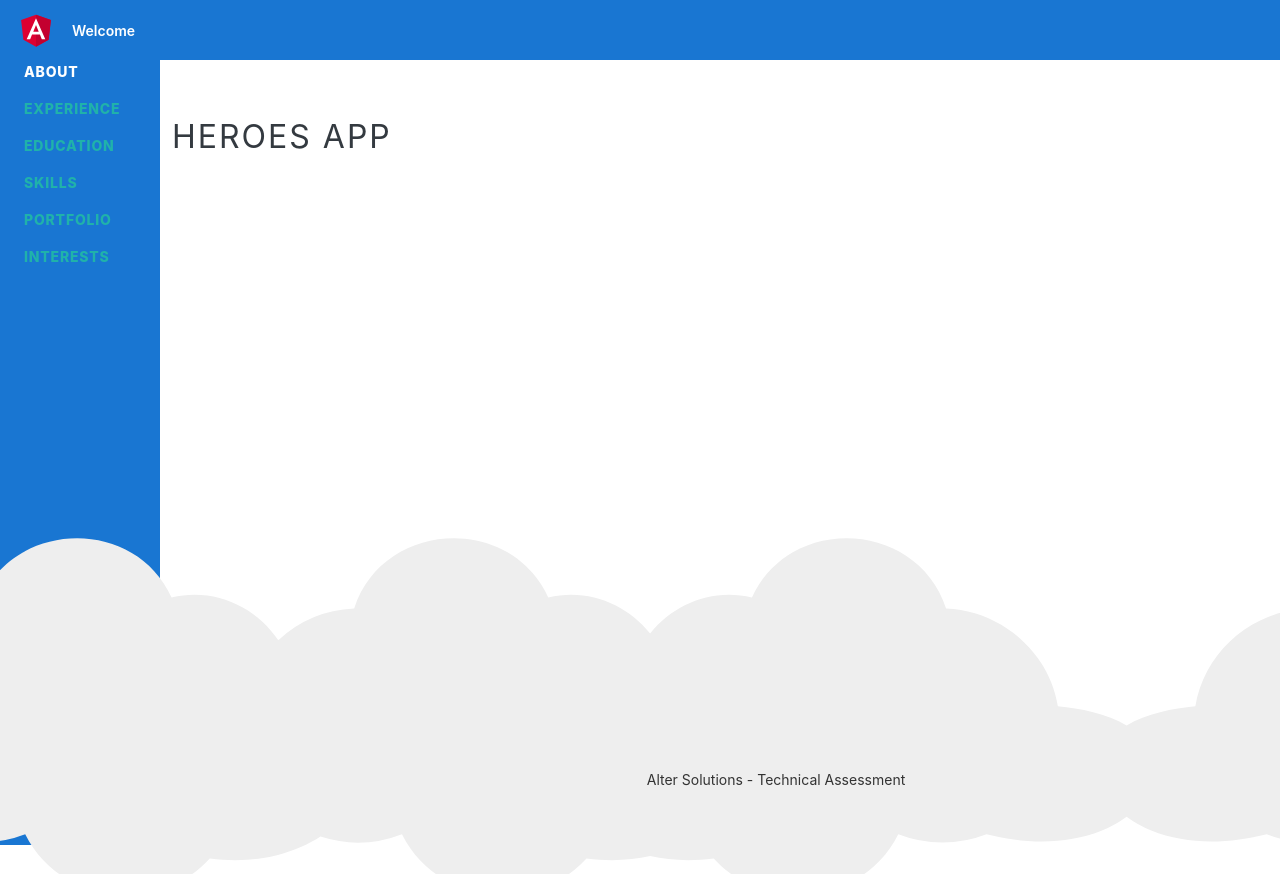
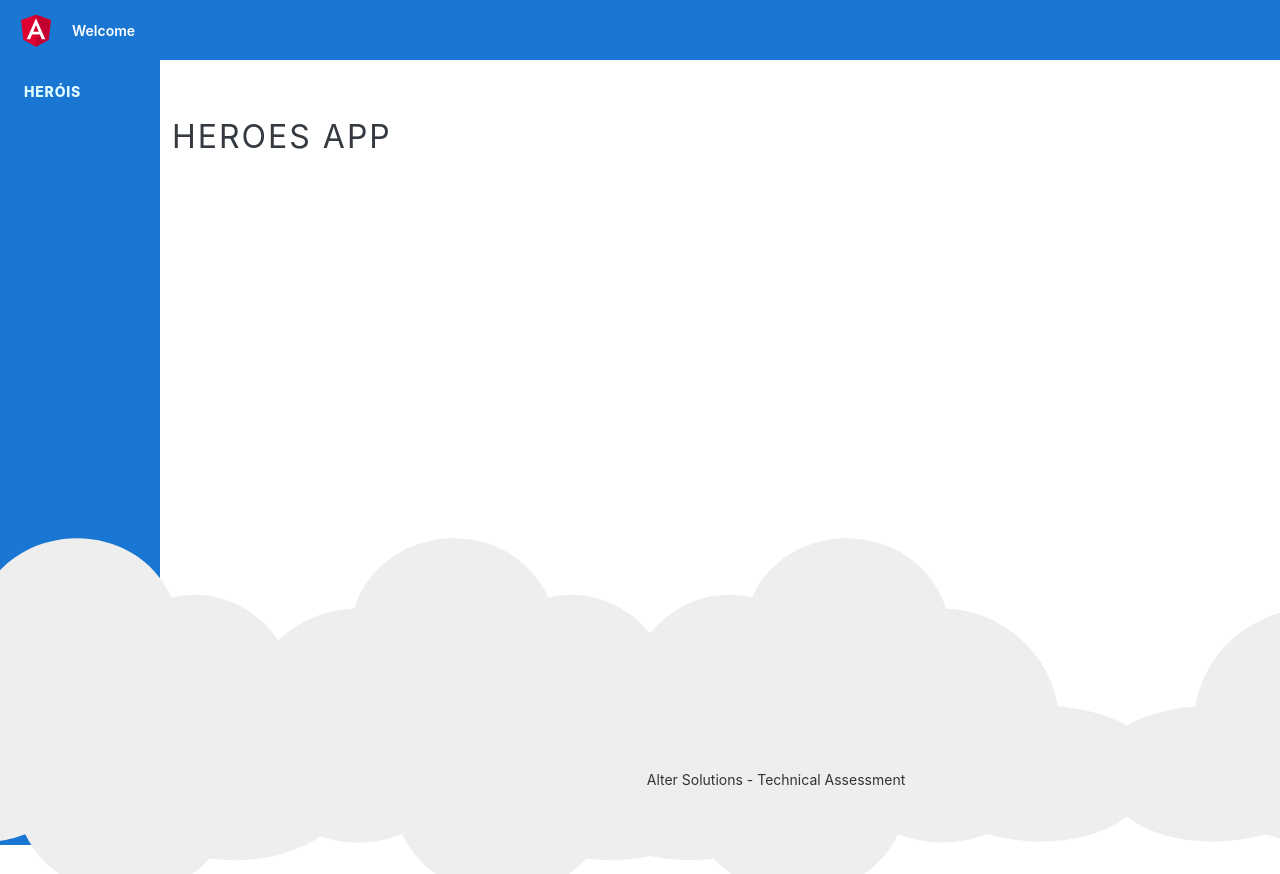
Before and after one commit to notreniev/heroes-app, an Angular app: page / in a window 1280 px wide. Built offline with nearby package versions, Linux system fonts and the light colour scheme.

Commit message:
wip: responsive design adjustments on menu

```diff
--- a/package.json
+++ b/package.json
@@ -20,7 +20,6 @@
     "@angular/router": "~12.2.0",
     "rxjs": "~6.6.0",
     "tslib": "^2.3.0",
-    "unplugin-icons": "^0.12.19",
     "zone.js": "~0.11.4"
   },
   "devDependencies": {
--- a/src/app/app.component.html
+++ b/src/app/app.component.html
@@ -9,9 +9,6 @@
 <div class="content" role="main">
 
   <nav class="navbar navbar-expand-lg navbar-dark bg-primary fixed-top" id="sideNav">
-    <!-- <a class="navbar-brand js-scroll-trigger" href="#page-top"> -->
-    <!-- <span class="d-block d-lg-none">Everton Canez</span>  -->
-    <!-- </a> -->
     <button class="navbar-toggler" type="button" data-toggle="collapse" data-target="#navbarSupportedContent"
       aria-controls="navbarSupportedContent" aria-expanded="false" aria-label="Toggle navigation">
       <span class="navbar-toggler-icon"></span>
@@ -19,22 +16,7 @@
     <div class="collapse navbar-collapse" id="navbarSupportedContent">
       <ul class="navbar-nav">
         <li class="nav-item">
-          <a class="nav-link js-scroll-trigger" href="#about">About</a>
-        </li>
-        <li class="nav-item">
-          <a class="nav-link js-scroll-trigger" href="#experience">Experience</a>
-        </li>
-        <li class="nav-item">
-          <a class="nav-link js-scroll-trigger" href="#education">Education</a>
-        </li>
-        <li class="nav-item">
-          <a class="nav-link js-scroll-trigger" href="#skills">Skills</a>
-        </li>
-        <li class="nav-item">
-          <a class="nav-link js-scroll-trigger" href="#portfolio">Portfolio</a>
-        </li>
-        <li class="nav-item">
-          <a class="nav-link js-scroll-trigger" href="#interests">Interests</a>
+          <a class="nav-link js-scroll-trigger" href="#heroes">Heróis</a>
         </li>
       </ul>
     </div>
--- a/src/index.html
+++ b/src/index.html
@@ -19,8 +19,6 @@
 
   <!-- Custom scripts for this template -->
   <script src="../../assets/vendor/js/resume.min.js"></script>
-
-
 </body>
 
 </html>
```
Also changed, not shown: src/assets/vendor/css/app.css, 1 other file (tests, documents, lock files or other folders).
